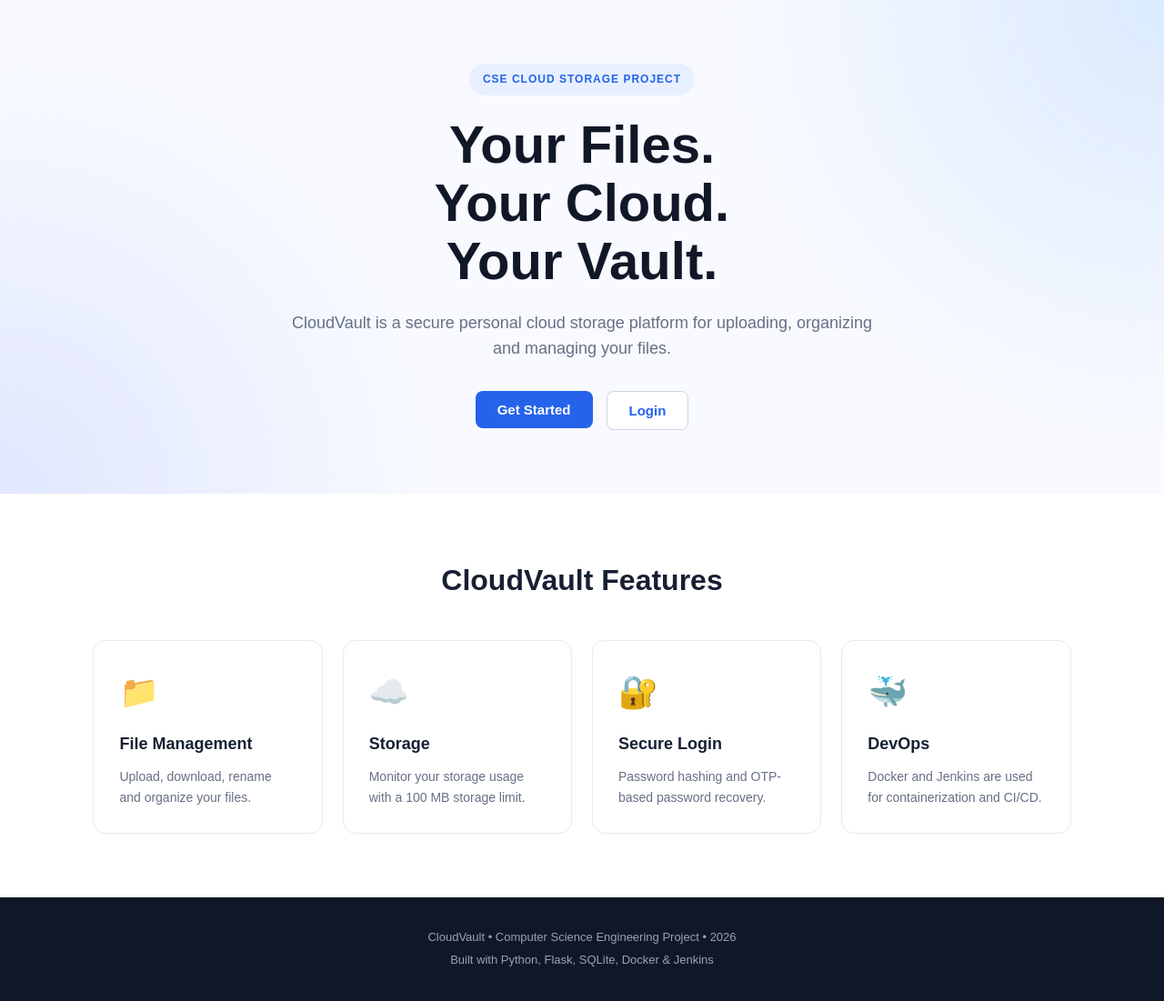
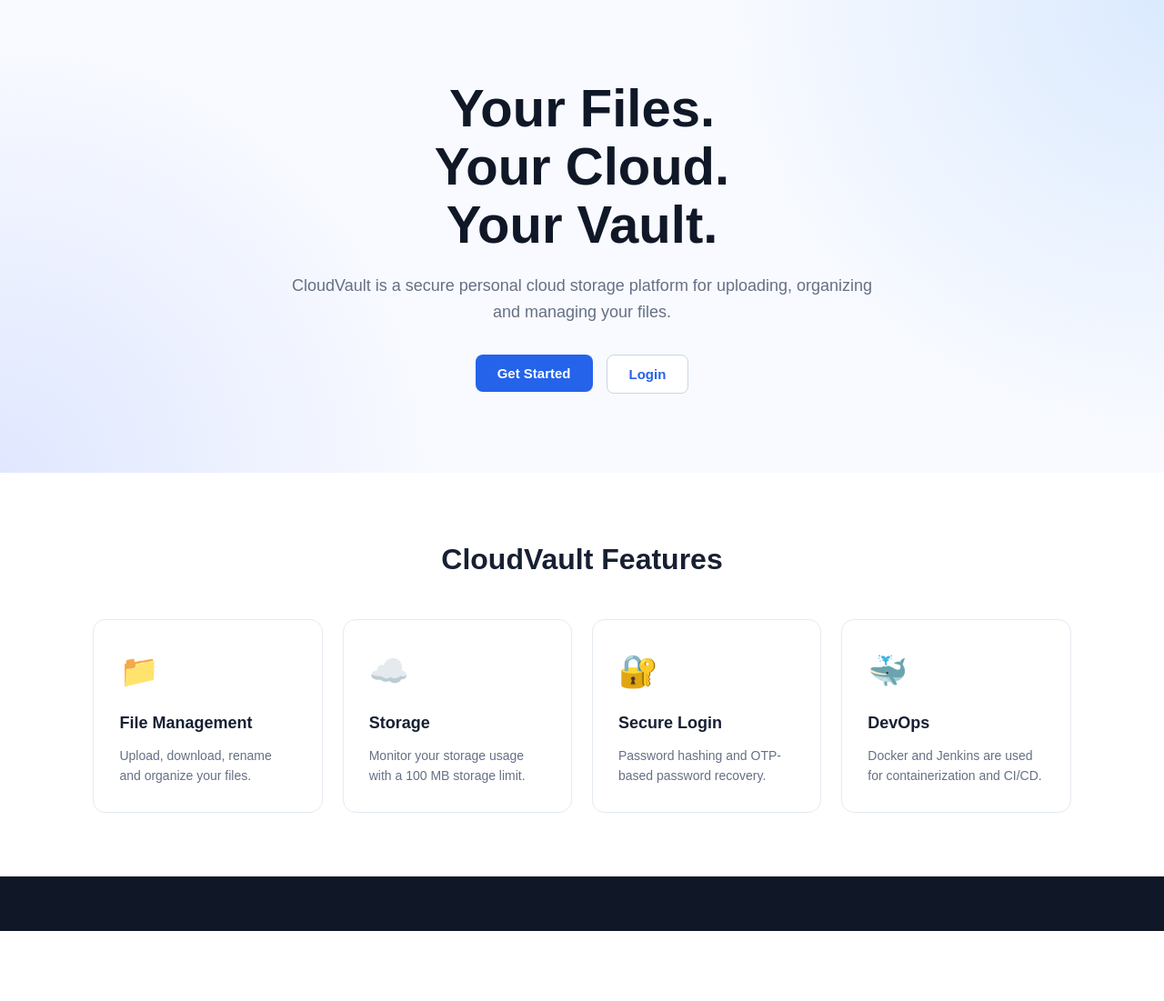
Before and after one commit to jayitrin18/CloudVault, a Flask app: page / in a window 1280 px wide. Shown: the part 72-1173 px from the top of the page at 91% size. After the commit the page ends 1096 px from the top, so only its background shows below. Run offline with Flask 3, Linux system fonts and the light colour scheme.

Commit message:
Clean up CloudVault homepage

```diff
--- a/templates/index.html
+++ b/templates/index.html
@@ -43,10 +43,6 @@
 <section class="hero">
 
     <div class="hero-content">
-
-        <div class="project-badge">
-            CSE CLOUD STORAGE PROJECT
-        </div>
 
         <h1>
             Your Files.
@@ -169,14 +165,6 @@
 
 <footer>
 
-    <p>
-        CloudVault • Computer Science Engineering Project • 2026
-    </p>
-
-    <p>
-        Built with Python, Flask, SQLite, Docker & Jenkins
-    </p>
-
 </footer>
 
 </body>
```
